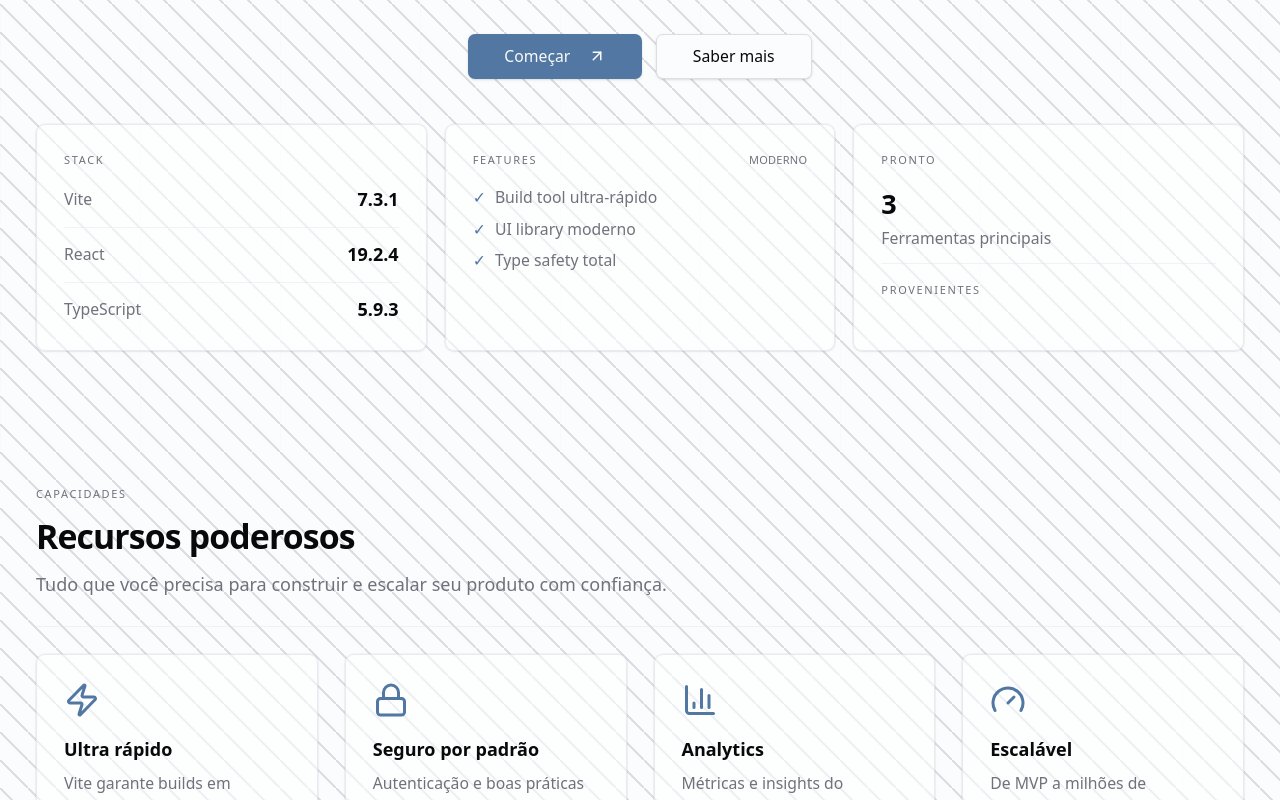
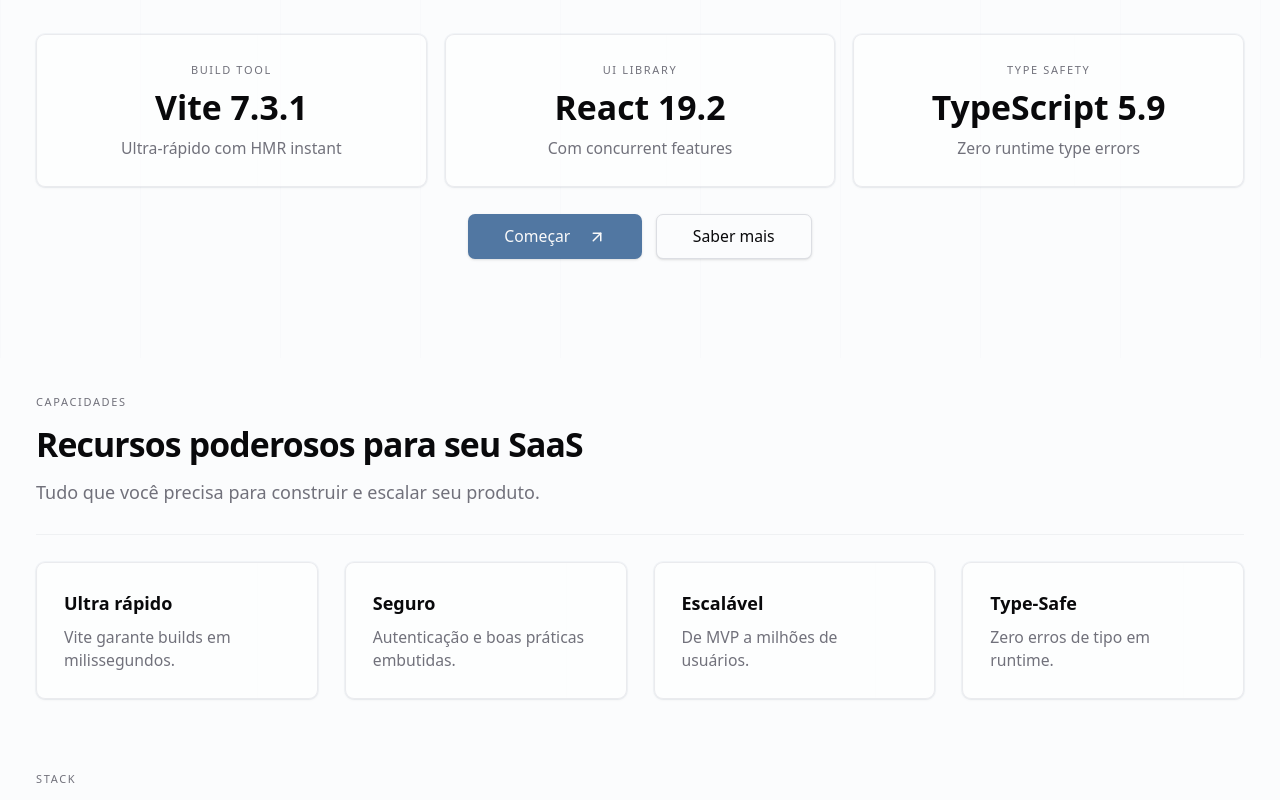
Before and after one commit to alternative-down/landing-page-saas, a React (Vite) app: page / in a window 1280 px wide. Shown: the part 500-1300 px from the top of the page. Built offline with nearby package versions, Linux system fonts and the light colour scheme.

Commit message:
refactor: rewrite App.tsx to match portal design exactly - hero structure, spacing, components

```diff
--- a/src/App.tsx
+++ b/src/App.tsx
@@ -1,5 +1,5 @@
 import { Button } from '@/components/ui/button'
-import { ArrowUpRight, Zap, Lock, BarChart3, Gauge, Flame, Lightbulb } from 'lucide-react'
+import { ArrowUpRight, Flame, Lightbulb } from 'lucide-react'
 import { Separator } from '@/components/ui/separator'
 import {
   Panel,
@@ -15,36 +15,36 @@
 } from '@/components/home-sections'
 
 const Container = ({ children }: { children: React.ReactNode }) => (
-  <div className="max-w-7xl mx-auto px-4 sm:px-6 lg:px-8">
+  <div className="max-w-full px-4 sm:px-6 lg:px-8">
     {children}
   </div>
 )
 
 function App() {
   return (
-    <div className="min-h-screen">
+    <div className="min-h-screen bg-background">
       {/* Header */}
-      <header className="border-b border-border/60 sticky top-0 bg-background/95 backdrop-blur supports-[backdrop-filter]:bg-background/60 z-50">
+      <header className="border-b border-border/60 sticky top-0 bg-background/95 backdrop-blur supports-[backdrop-filter]:bg-background/60 z-40">
         <Container>
-          <nav className="h-16 flex items-center justify-between">
-            <a href="#home" className="text-xl font-semibold">
+          <nav className="flex items-center justify-between h-16">
+            <a href="#" className="text-lg font-semibold">
               Micro-SaaS
             </a>
-            <div className="flex gap-6 items-center">
+            <div className="flex items-center gap-6">
               <a href="#features" className="text-sm text-muted-foreground hover:text-foreground">
                 Features
               </a>
               <a href="#pricing" className="text-sm text-muted-foreground hover:text-foreground">
                 Pricing
               </a>
-              <Button>Get Started</Button>
+              <Button>Começar</Button>
             </div>
           </nav>
         </Container>
       </header>
 
-      <main className="flex-1">
-        {/* Hero */}
+      <main>
+        {/* Hero Section - EXACT MATCH to portal */}
         <section className="relative overflow-hidden pb-4 pt-2 sm:pb-6">
           <Container>
             <div className="pointer-events-none absolute inset-0 opacity-70">
@@ -61,7 +61,7 @@
 
                   <div className="mt-6 space-y-6 text-center">
                     <h1 className="text-balance text-6xl leading-[0.88] tracking-tight sm:text-7xl lg:text-8xl">
-                      Construa seu<br/>
+                      Construa seu
                       <span className="block text-muted-foreground">
                         SaaS mais rápido
                       </span>
@@ -70,88 +70,56 @@
                     <p className="mx-auto max-w-[92ch] text-pretty text-base text-muted-foreground sm:text-lg">
                       Tudo que você precisa para lançar um produto SaaS moderno. Construído com TypeScript, React e as melhores práticas da indústria.
                     </p>
-
-                    <div className="flex gap-3 justify-center flex-wrap pt-4">
-                      <Button size="lg">
-                        Começar <ArrowUpRight className="ml-2 h-4 w-4" />
-                      </Button>
-                      <Button size="lg" variant="outline">
-                        Saber mais
-                      </Button>
-                    </div>
                   </div>
                 </div>
               </div>
 
-              {/* Featured showcase */}
+              {/* Featured showcase - THREE PANELS */}
               <div className="mt-10 flex flex-col gap-4 lg:flex-row lg:items-stretch">
-                <Panel tone="portfolio" className="p-5 sm:p-6 lg:w-1/3 flex flex-col">
-                  <div className="space-y-4 flex-1 flex flex-col">
+                <Panel className="p-5 sm:p-6 lg:w-1/3">
+                  <div className="space-y-2 text-center">
                     <p className="text-[11px] font-medium uppercase tracking-[0.15em] text-muted-foreground">
-                      Stack
+                      Build Tool
                     </p>
-                    <div className="space-y-3 flex-1">
-                      {[
-                        { label: 'Vite', value: '7.3.1' },
-                        { label: 'React', value: '19.2.4' },
-                        { label: 'TypeScript', value: '5.9.3' }
-                      ].map((item) => (
-                        <div key={item.label} className="flex items-center justify-between gap-4 pb-3 border-b border-border/40 last:border-b-0 last:pb-0">
-                          <span className="text-sm text-muted-foreground">{item.label}</span>
-                          <span className="font-semibold">{item.value}</span>
-                        </div>
-                      ))}
-                    </div>
+                    <p className="text-3xl font-bold">Vite 7.3.1</p>
+                    <p className="text-sm text-muted-foreground">Ultra-rápido com HMR instant</p>
                   </div>
                 </Panel>
 
-                <Panel tone="portfolio" className="p-5 sm:p-6 lg:w-1/3 flex flex-col">
-                  <div className="space-y-4 flex-1 flex flex-col">
-                    <div className="flex items-center justify-between gap-4">
-                      <p className="text-[11px] font-medium uppercase tracking-[0.15em] text-muted-foreground">
-                        Features
-                      </p>
-                      <p className="text-[11px] uppercase tracking-wide text-muted-foreground">
-                        Moderno
-                      </p>
-                    </div>
-                    <div className="space-y-2 flex-1">
-                      {[
-                        'Build tool ultra-rápido',
-                        'UI library moderno',
-                        'Type safety total'
-                      ].map((feature) => (
-                        <div key={feature} className="flex items-start gap-2 text-sm">
-                          <span className="text-primary">✓</span>
-                          <span className="text-muted-foreground">{feature}</span>
-                        </div>
-                      ))}
-                    </div>
+                <Panel className="p-5 sm:p-6 lg:w-1/3">
+                  <div className="space-y-2 text-center">
+                    <p className="text-[11px] font-medium uppercase tracking-[0.15em] text-muted-foreground">
+                      UI Library
+                    </p>
+                    <p className="text-3xl font-bold">React 19.2</p>
+                    <p className="text-sm text-muted-foreground">Com concurrent features</p>
                   </div>
                 </Panel>
 
-                <Panel tone="portfolio" className="p-5 sm:p-6 lg:w-1/3 flex flex-col">
-                  <div className="space-y-4 flex-1 flex flex-col">
+                <Panel className="p-5 sm:p-6 lg:w-1/3">
+                  <div className="space-y-2 text-center">
                     <p className="text-[11px] font-medium uppercase tracking-[0.15em] text-muted-foreground">
-                      Pronto
+                      Type Safety
                     </p>
-                    <div className="space-y-3 flex-1 flex flex-col justify-center">
-                      <div className="space-y-1">
-                        <p className="text-2xl font-bold">3</p>
-                        <p className="text-sm text-muted-foreground">Ferramentas principais</p>
-                      </div>
-                      <div className="pt-2 border-t border-border/40">
-                        <p className="text-[11px] uppercase tracking-[0.15em] text-muted-foreground mt-2">Provenientes</p>
-                      </div>
-                    </div>
+                    <p className="text-3xl font-bold">TypeScript 5.9</p>
+                    <p className="text-sm text-muted-foreground">Zero runtime type errors</p>
                   </div>
                 </Panel>
+              </div>
+
+              <div className="mt-6 flex gap-3 justify-center flex-wrap">
+                <Button size="lg">
+                  Começar <ArrowUpRight className="ml-2 h-4 w-4" />
+                </Button>
+                <Button size="lg" variant="outline">
+                  Saber mais
+                </Button>
               </div>
             </div>
           </Container>
         </section>
 
-        {/* Features */}
+        {/* Features Section */}
         <section id="features" className="py-6 sm:py-8">
           <Container>
             <div className="space-y-6">
@@ -159,43 +127,35 @@
                 <SectionTitleMain>
                   <SectionTitleKicker>Capacidades</SectionTitleKicker>
                   <SectionTitleHeading>
-                    Recursos poderosos
+                    Recursos poderosos para seu SaaS
                   </SectionTitleHeading>
                   <SectionTitleDescription>
-                    Tudo que você precisa para construir e escalar seu produto com confiança.
+                    Tudo que você precisa para construir e escalar seu produto.
                   </SectionTitleDescription>
                 </SectionTitleMain>
               </SectionTitle>
 
               <Separator className="opacity-40" />
 
-              <div className="grid md:grid-cols-2 lg:grid-cols-4 gap-6">
+              <div className="grid gap-6 md:grid-cols-2 lg:grid-cols-4">
                 {[
-                  { icon: Zap, title: 'Ultra rápido', desc: 'Vite garante builds em milissegundos.' },
-                  { icon: Lock, title: 'Seguro por padrão', desc: 'Autenticação e boas práticas embutidas.' },
-                  { icon: BarChart3, title: 'Analytics', desc: 'Métricas e insights do usuário.' },
-                  { icon: Gauge, title: 'Escalável', desc: 'De MVP a milhões de usuários.' }
-                ].map((feature) => {
-                  const Icon = feature.icon
-                  return (
-                    <Panel key={feature.title} tone="portfolio" className="p-6 flex flex-col">
-                      <Icon className="h-8 w-8 mb-4 text-primary" />
-                      <h3 className="font-semibold mb-2 text-base">
-                        {feature.title}
-                      </h3>
-                      <p className="text-sm text-muted-foreground flex-1">
-                        {feature.desc}
-                      </p>
-                    </Panel>
-                  )
-                })}
+                  { title: 'Ultra rápido', desc: 'Vite garante builds em milissegundos.' },
+                  { title: 'Seguro', desc: 'Autenticação e boas práticas embutidas.' },
+                  { title: 'Escalável', desc: 'De MVP a milhões de usuários.' },
+                  { title: 'Type-Safe', desc: 'Zero erros de tipo em runtime.' }
+                ].map((item) => (
+                  <Panel key={item.title} tone="portfolio" className="p-6 flex flex-col">
+                    <h3 className="font-semibold mb-2">{item.title}</h3>
+                    <p className="text-sm text-muted-foreground">{item.desc}</p>
+                  </Panel>
+                ))}
               </div>
             </div>
           </Container>
         </section>
 
-        {/* Spotlight - Tech Stack */}
-        <section className="pt-2 pb-6 sm:pt-3 sm:pb-8">
+        {/* Tech Stack Section */}
+        <section className="py-6 sm:py-8">
           <Container>
             <div className="space-y-6">
               <SectionTitle>
@@ -227,10 +187,10 @@
                 ].map((tech) => (
                   <Panel key={tech.name} tone="community" className="p-6 flex flex-col">
                     <div className="flex items-start justify-between gap-4 mb-3">
-                      <h3 className="font-semibold text-base flex-1">{tech.name}</h3>
+                      <h3 className="font-semibold text-base">{tech.name}</h3>
                       <StatusChip status={tech.status as any} />
                     </div>
-                    <p className="text-sm text-muted-foreground flex-1">{tech.desc}</p>
+                    <p className="text-sm text-muted-foreground">{tech.desc}</p>
                   </Panel>
                 ))}
               </div>
@@ -238,16 +198,14 @@
           </Container>
         </section>
 
-        {/* Pricing */}
+        {/* Pricing Section */}
         <section id="pricing" className="py-6 sm:py-8">
           <Container>
             <div className="space-y-6">
               <SectionTitle>
                 <SectionTitleMain>
                   <SectionTitleKicker>Preços</SectionTitleKicker>
-                  <SectionTitleHeading>
-                    Simplicidade em cada plano
-                  </SectionTitleHeading>
+                  <SectionTitleHeading>Simplicidade em cada plano</SectionTitleHeading>
                   <SectionTitleDescription>
                     Escolha o plano ideal para você, sem surpresas.
                   </SectionTitleDescription>
@@ -256,7 +214,7 @@
 
               <Separator className="opacity-40" />
 
-              <div className="grid md:grid-cols-3 gap-6">
+              <div className="grid gap-6 md:grid-cols-3">
                 {[
                   { name: 'Starter', price: '$29', status: 'proposed', features: ['Até 1.000 usuários', 'Recursos principais', 'Suporte por email'] },
                   { name: 'Professional', price: '$99', status: 'in_progress', featured: true, features: ['Até 10.000 usuários', 'Todos recursos Starter', 'Suporte prioritário', 'Analytics avançado'] },
@@ -268,19 +226,13 @@
                     className={`p-6 sm:p-8 flex flex-col ${plan.featured ? 'ring-2 ring-primary' : ''}`}
                   >
                     <div className="flex items-start justify-between gap-4 mb-4">
-                      <h3 className="text-2xl font-semibold">
-                        {plan.name}
-                      </h3>
+                      <h3 className="text-2xl font-semibold">{plan.name}</h3>
                       <StatusChip status={plan.status as any} />
                     </div>
 
                     <div className="mb-6">
-                      <span className="text-4xl font-bold">
-                        {plan.price}
-                      </span>
-                      {plan.price !== 'Custom' && (
-                        <span className="text-muted-foreground">/mês</span>
-                      )}
+                      <span className="text-4xl font-bold">{plan.price}</span>
+                      {plan.price !== 'Custom' && <span className="text-muted-foreground">/mês</span>}
                     </div>
 
                     <Button className="w-full mb-6" variant={plan.featured ? "default" : "secondary"}>
@@ -290,7 +242,7 @@
                     <ul className="space-y-3 flex-1">
                       {plan.features.map((feature) => (
                         <li key={feature} className="flex items-start gap-2 text-sm">
-                          <span className="mt-1.5 text-primary">✓</span>
+                          <span className="mt-1 text-primary">✓</span>
                           <span>{feature}</span>
                         </li>
                       ))}
@@ -302,24 +254,20 @@
           </Container>
         </section>
 
-        {/* Ideas / Community */}
+        {/* Ideas / Community Section */}
         <section className="py-6 sm:py-8">
           <Container>
             <div className="space-y-6">
               <SectionTitle>
                 <SectionTitleMain>
                   <SectionTitleKicker>Comunidade</SectionTitleKicker>
-                  <SectionTitleHeading>
-                    Ideias & Feedback
-                  </SectionTitleHeading>
+                  <SectionTitleHeading>Ideias & Feedback</SectionTitleHeading>
                   <SectionTitleDescription>
                     O que a comunidade está pedindo e o que vem a seguir.
                   </SectionTitleDescription>
                 </SectionTitleMain>
                 <SectionTitleActions>
-                  <SectionTitleLink href="/roadmap">
-                    Ver roadmap
-                  </SectionTitleLink>
+                  <SectionTitleLink href="/roadmap">Ver roadmap</SectionTitleLink>
                 </SectionTitleActions>
               </SectionTitle>
 
@@ -327,31 +275,28 @@
 
               <div className="grid gap-6 sm:grid-cols-2">
                 {[
-                  { icon: Lightbulb, title: 'OAuth Integration', votes: 234, status: 'planned' },
-                  { icon: Lightbulb, title: 'Dark Mode Support', votes: 189, status: 'in_progress' }
-                ].map((idea) => {
-                  const Icon = idea.icon
-                  return (
-                    <Panel key={idea.title} tone="community" className="p-6 flex flex-col">
-                      <div className="flex items-start justify-between gap-4 mb-3">
-                        <div className="flex items-start gap-3 flex-1">
-                          <Icon className="h-5 w-5 text-primary mt-1" />
-                          <div className="min-w-0 flex-1">
-                            <h3 className="font-semibold">{idea.title}</h3>
-                            <p className="text-sm text-muted-foreground">{idea.votes} votes</p>
-                          </div>
+                  { title: 'OAuth Integration', votes: 234, status: 'planned' },
+                  { title: 'Dark Mode Support', votes: 189, status: 'in_progress' }
+                ].map((idea) => (
+                  <Panel key={idea.title} tone="community" className="p-6 flex flex-col">
+                    <div className="flex items-start justify-between gap-4 mb-3">
+                      <div className="flex items-start gap-3 flex-1">
+                        <Lightbulb className="h-5 w-5 text-primary mt-1" />
+                        <div className="min-w-0 flex-1">
+                          <h3 className="font-semibold">{idea.title}</h3>
+                          <p className="text-sm text-muted-foreground">{idea.votes} votes</p>
                         </div>
-                        <StatusChip status={idea.status as any} />
                       </div>
-                    </Panel>
-                  )
-                })}
+                      <StatusChip status={idea.status as any} />
+                    </div>
+                  </Panel>
+                ))}
               </div>
             </div>
           </Container>
         </section>
 
-        {/* CTA */}
+        {/* CTA Section */}
         <section className="py-12 sm:py-16">
           <Container>
             <Panel tone="portfolio" className="p-8 sm:p-12 md:p-16">
```
